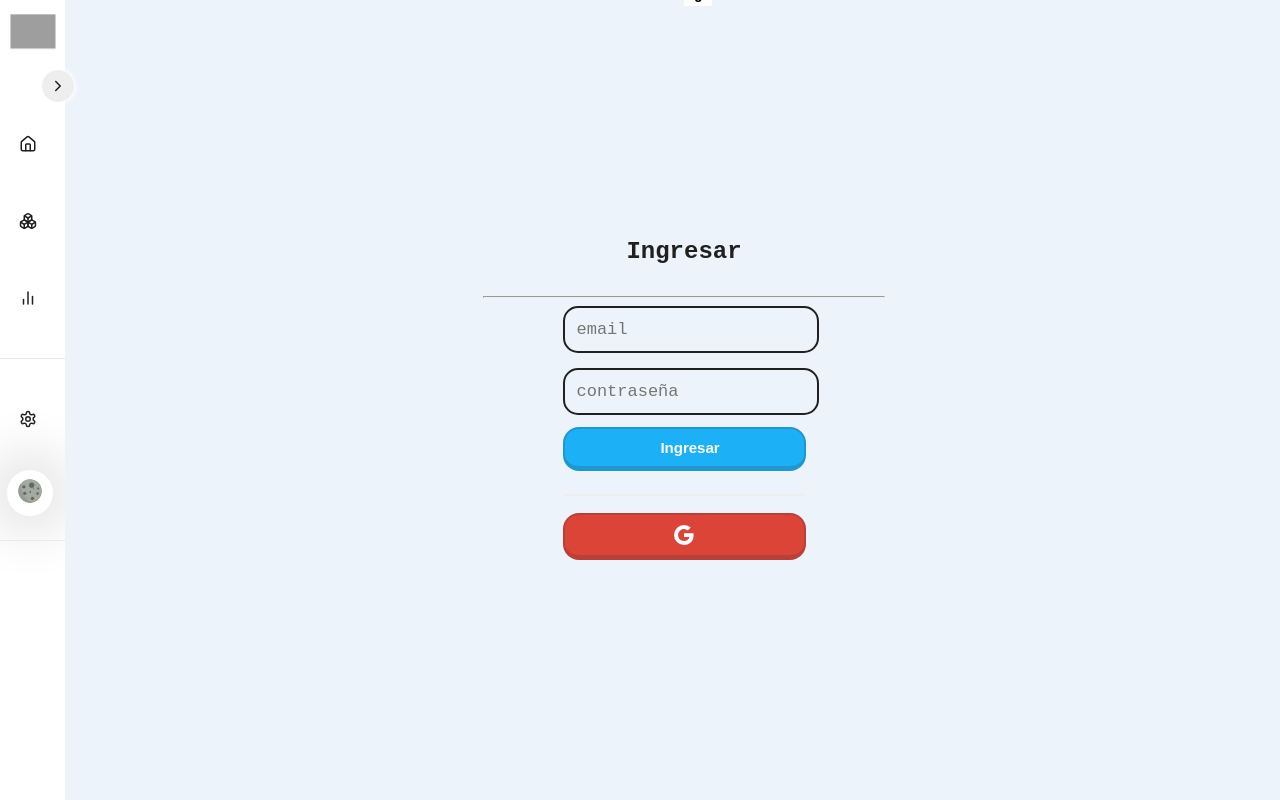
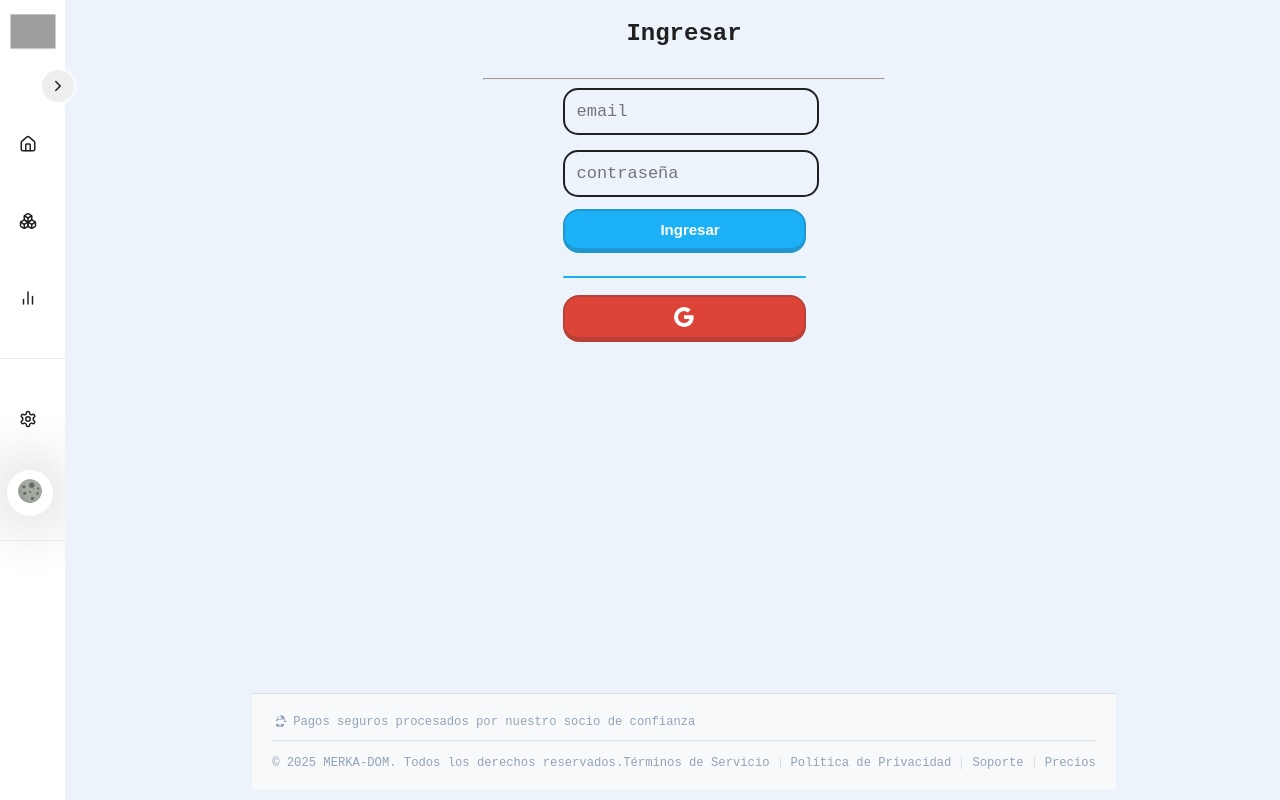
Before and after one commit to Angel-Raa/merka-dom, a React (Vite) app: page /auth/login in a window 1280 px wide. Built offline with nearby package versions, Linux system fonts and the light colour scheme; grey boxes are pictures that could not be loaded.

Commit message:
feat: Agregar componente Footer y actualizar la página de Login para incluirlo; mejorar el componente Separator con soporte de color

```diff
--- /dev/null
+++ b/src/components/shared/Footer.tsx
@@ -0,0 +1,90 @@
+import styled from "styled-components";
+
+export const Footer = () => {
+  return (
+    <Container>
+      <Lock className="lock">
+        <svg
+          width="16"
+          height="16"
+          viewBox="0 0 24 24"
+          fill="none"
+          xmlns="http://www.w3.org/2000/svg"
+        >
+          <path
+            d="M12 17.5c.83 0 1.5-.67 1.5-1.5s-.67-1.5-1.5-1.5-1.5.67-1.5 1.5.67 1.5 1.5 1.5zm6-5.5v5c0 1.1-.9 2-2 2H8c-1.1 0-2-.9-2-2v-5c0-1.1.9-2 2-2h1v-3c0-2.76 2.24-5 5-5s5 2.24 5 5v3h1c1.1 0 2 .9 2 2zm-8-3h4v-3c0-1.66-1.34-3-3-3s-3 1.34-3 3v3zm8 0c0-.55-.45-1-1-1H7c-.55 0-1 .45-1 1v5c0 .55.45 1 1 1h10c.55 0 1-.45 1-1v-5z"
+            fill="#91a4b7"
+          />
+        </svg>
+        <span>Pagos seguros procesados por nuestro socio de confianza</span>
+      </Lock>
+      <Derechos className="derechos">
+        <span>© 2025 MERKA-DOM. Todos los derechos reservados.</span>
+        <Links>
+          <a href="https://merka-dom.com/terms">Términos de Servicio</a>
+          <Separador className="separador" />
+          <a href="https://merka-dom.com/privacy">Política de Privacidad</a>
+          <Separador className="separador" />
+          <a href="https://merka-dom.com/support">Soporte</a>
+          <Separador className="separador" />
+          <a href="https://merka-dom.com/pricing">Precios</a>
+        </Links>
+      </Derechos>
+    </Container>
+  );
+};
+
+const Container = styled.div`
+  display: flex;
+  flex-direction: column;
+  font-size: 12.2px;
+  color: #91a4b7;
+  gap: 5px;
+  margin: 10px;
+  padding: 20px;
+  background-color: #f8f9fa;
+  border-top: 1px solid rgba(145, 164, 183, 0.3);
+`;
+
+const Lock = styled.div`
+  border-bottom: 1px solid rgba(145, 164, 183, 0.3);
+  display: flex;
+  align-items: center;
+  gap: 5px;
+  padding-bottom: 10px;
+
+  svg {
+    flex-shrink: 0;
+  }
+`;
+
+const Derechos = styled.div`
+  display: flex;
+  justify-content: space-between;
+  align-items: center;
+  padding-top: 10px;
+`;
+
+const Links = styled.div`
+  display: flex;
+  align-items: center;
+  gap: 10px;
+
+  a {
+    color: #91a4b7;
+    text-decoration: none;
+    transition: color 0.2s;
+
+    &:hover {
+      color: #3b82f6;
+    }
+  }
+`;
+
+const Separador = styled.div`
+  width: 1px;
+  background-color: rgba(145, 164, 183, 0.3);
+  height: 12px;
+  display: flex;
+  align-self: center;
+`;
--- a/src/components/shared/Separator.tsx
+++ b/src/components/shared/Separator.tsx
@@ -1,27 +1,35 @@
 import styled from "styled-components";
+
 interface SeparatorProps {
   color?: string;
   children?: React.ReactNode;
 }
-export const Separator = ({ children }: SeparatorProps) => {
-  return <Linea>{children} </Linea>;
+
+export const Separator = ({ color, children }: SeparatorProps) => {
+  return (
+    <Linea color={color}>
+      {children && <Span>{children}</Span>}
+    </Linea>
+  );
 };
 
-const Linea = styled.div`
-  background-color: ${(props) => props.color || "#eee"};
+const Linea = styled.div<{ color?: string }>`
+  position: relative;
+  background-color: ${(props) => props.color};
   width: 100%;
-  margin: 20px 0;
   height: 2px;
   border-radius: 16px;
-  text-align: center;
-  span {
-    top: -10px;
-    position: absolute;
-    background-color: #fff;
-    text-align: center;
-    padding: 0 10px;
-    color: ${(props) => props.color || "#000"};
-    font-size: 14px;
-    font-weight: 600;
-  }
+  margin: 20px 0;
 `;
+
+const Span = styled.span`
+  position: absolute;
+  top: -10px;
+  left: 50%;
+  transform: translateX(-50%);
+
+  padding: 0 10px;
+  color: ${(props) => props.color || "#000"};
+  font-size: 14px;
+  font-weight: 600;
+`;
--- a/src/index.ts
+++ b/src/index.ts
@@ -13,6 +13,6 @@ export { InputText } from "./components/form/InputText";
 export { SaveButton } from "./components/shared/SaveButton";
 export { Icono } from "./components/shared/Icono";
 export { Separator } from "./components/shared/Separator";
-
+export { Footer } from "./components/shared/Footer";
 // store
 export { useThemeStore } from "./lib/store/ThemeStore";
--- a/src/page/auth/Login.tsx
+++ b/src/page/auth/Login.tsx
@@ -1,5 +1,5 @@
 import styled from "styled-components";
-import { InputText, SaveButton, Title, Separator } from "../..";
+import { InputText, SaveButton, Title, Separator, Footer } from "../..";
 import { BsGoogle } from "react-icons/bs";
 import { Device } from "../../lib/style/breack-points";
 
@@ -36,8 +36,7 @@ export function Login() {
             width={"100%"}
             icon={<i className="fa fa-sign-in" aria-hidden="true"></i>}
           ></SaveButton>
-          <Separator>
-            <span>o</span>
+          <Separator color="#1CB0F6">
           </Separator>
           <SaveButton
             bgcolor={"#DB4437"}
@@ -47,21 +46,23 @@ export function Login() {
           ></SaveButton>
         </form>
       </div>
+      <Footer />
     </Container>
   );
 }
 const Container = styled.div`
   display: flex;
-  justify-content: center;
+  justify-content: space-between;
   align-items: center;
-  height: 100vh;
-  background-color: var(--background-color);
+  min-height: 100vh;
   text-align: center;
+  flex-direction: column;
 
   .card {
     display: flex;
     flex-direction: column;
     align-items: center;
+    margin: 20px auto;
     width: 100%;
     @media ${Device.tablet} {
       width: 400px;
```
